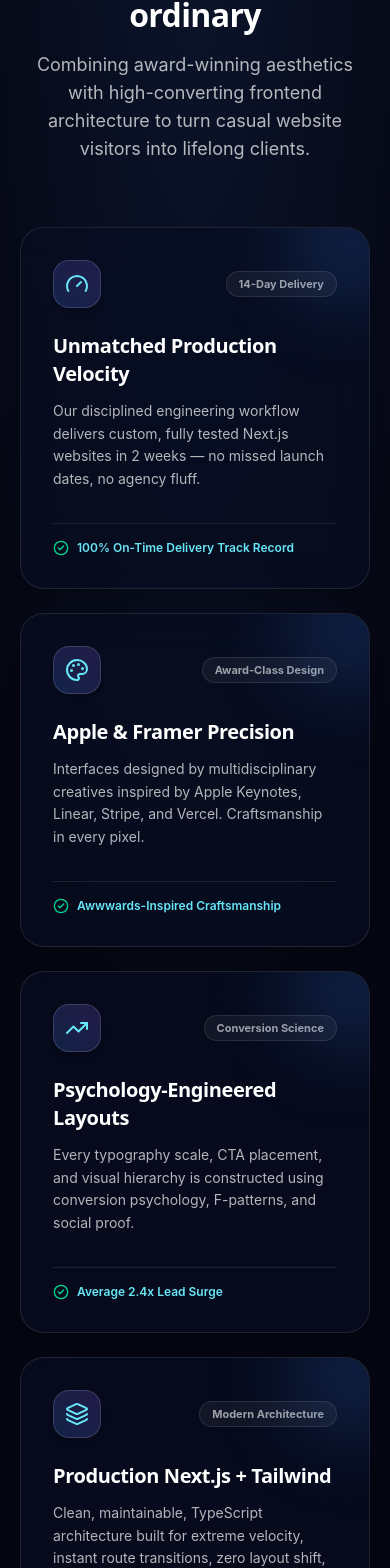
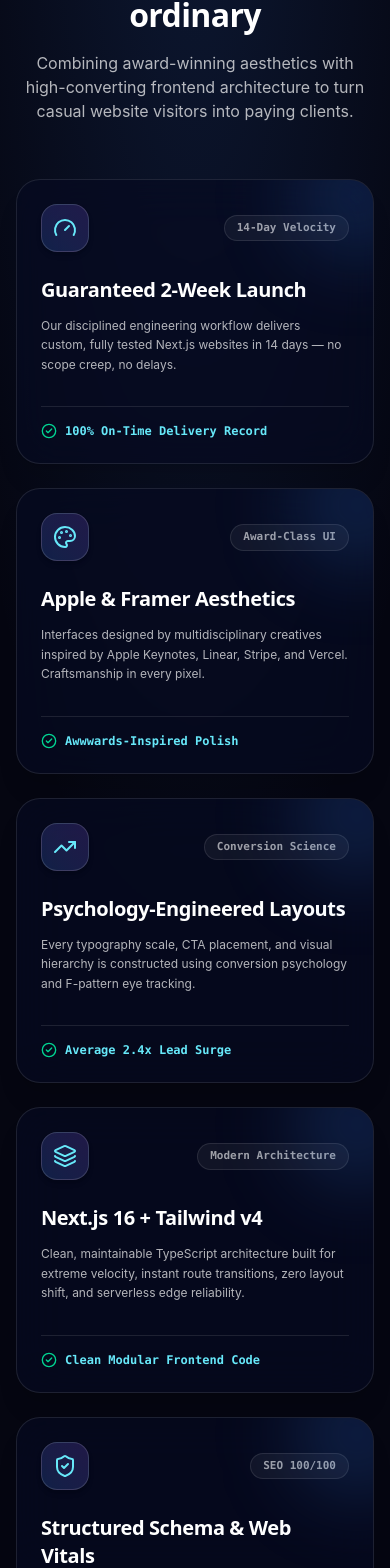
Before and after one commit to manick1998/Manickverse, a Next.js app: page / in a window 390 px wide. Shown: the part 1422-2990 px from the top of the page. Built offline with nearby package versions, Linux system fonts and the light colour scheme.

Commit message:
Remove budget selector & ROI estimator as requested, and elevate 60fps animations across all sections

```diff
--- a/src/components/Pricing.tsx
+++ b/src/components/Pricing.tsx
@@ -1,33 +1,21 @@
 "use client";
 
 import { useState } from "react";
-import { CheckCircle2, Zap, Sparkles, ArrowRight, Calculator } from "lucide-react";
+import { CheckCircle2, Zap, Sparkles } from "lucide-react";
 import { Reveal } from "@/lib/motion";
 import { soundManager } from "@/lib/audio";
 
 export default function Pricing() {
-  const [currency, setCurrency] = useState<"USD" | "INR">("USD");
-
-  // ROI Calculator states
-  const [visitors, setVisitors] = useState(10000);
-  const [leadValue, setLeadValue] = useState(150);
-  const [conversionRate, setConversionRate] = useState(1.5);
-
-  // Estimator logic: assumes ManickVerse redesign increases conversion by 1.8x
-  const currentRevenue = (visitors * (conversionRate / 100) * leadValue);
-  const projectedRate = conversionRate * 1.8;
-  const projectedRevenue = (visitors * (projectedRate / 100) * leadValue);
-  const monthlyGain = Math.round(projectedRevenue - currentRevenue);
-
-  const isUSD = currency === "USD";
+  const [currency, setCurrency] = useState<"INR" | "USD">("INR");
+  const isINR = currency === "INR";
 
   const TIERS = [
     {
       name: "Starter MVP",
       badge: "Fast Launch",
-      price: isUSD ? "$1,490" : "₹49,999",
+      price: isINR ? "₹49,999" : "$1,490",
       delivery: "3 to 5 Days",
-      desc: "Ideal for product launches, single campaign landing pages, or event promotion.",
+      desc: "Ideal for single product launches, campaign landing pages, or event promotion.",
       features: [
         "1 High-Converting Custom Landing Page",
         "Next.js 16 + Framer Motion visual hero",
@@ -41,15 +29,15 @@ export default function Pricing() {
     {
       name: "Growth Pro",
       badge: "Most Popular • 14-Day Guarantee",
-      price: isUSD ? "$2,990" : "₹99,999",
-      delivery: "14 Days",
+      price: isINR ? "₹99,999" : "$2,990",
+      delivery: "14 Days Core Sprint",
       desc: "Complete digital flagship for businesses looking to dominate search & convert traffic.",
       features: [
         "5 to 8 Custom High-Fidelity Pages",
         "Full Brand Design System & Micro-Interactions",
         "Blog / CMS & Localized Content Ready",
         "JSON-LD Schema for Google Rich Snippets",
-        "Command Palette & AI Assistant Integration",
+        "Command Palette Keyboard Overlay",
         "100/100 Speed & Accessibility WCAG Guarantee",
         "30 Days Post-Launch Concierge Support",
       ],
@@ -59,12 +47,12 @@ export default function Pricing() {
     {
       name: "Enterprise Custom",
       badge: "Custom Scale",
-      price: isUSD ? "Custom Scope" : "Custom Scope",
+      price: "Custom Scope",
       delivery: "3 to 4 Weeks",
       desc: "Tailored e-commerce stores, web portals, SaaS platforms, or headless builds.",
       features: [
         "Unlimited Custom Pages & Components",
-        "Stripe / Shopify / Payment Gateways Integration",
+        "Stripe / Razorpay Payment Gateways",
         "Backend PostgreSQL Database & API Architecture",
         "Custom 3D / Shader / Canvas Interactions",
         "Dedicated Founder Lead & Ongoing Maintenance",
@@ -76,20 +64,33 @@ export default function Pricing() {
 
   return (
     <section id="pricing" className="section-pad relative overflow-hidden" aria-labelledby="pricing-heading">
-      <div className="mx-auto max-w-7xl px-5 sm:px-8">
+      <div className="mx-auto max-w-7xl px-4 sm:px-6 lg:px-8">
         <Reveal className="mx-auto max-w-3xl text-center">
-          <span className="text-xs font-semibold uppercase tracking-[0.2em] text-cyan-light">
-            Transparent Pricing
+          <span className="text-xs font-semibold uppercase tracking-[0.2em] text-cyan-light font-mono">
+            Transparent Investment
           </span>
           <h2 id="pricing-heading" className="mt-4 font-display text-[clamp(2rem,4.5vw,3.2rem)] font-extrabold text-white leading-tight">
-            Fixed-Scope Investment. Zero Hidden Fees.
+            Fixed-Scope Packages. Zero Hidden Fees.
           </h2>
-          <p className="mt-4 text-lg text-white/70 max-w-2xl mx-auto">
-            Choose a plan engineered for maximum return on investment and 14-day speed.
+          <p className="mt-4 text-base sm:text-lg text-white/70 max-w-2xl mx-auto">
+            Choose a plan engineered for maximum conversion impact and guaranteed 14-day velocity.
           </p>
 
-          {/* Currency Switcher */}
+          {/* Currency Toggle */}
           <div className="mt-8 inline-flex items-center gap-1 rounded-full border border-white/15 bg-white/5 p-1 backdrop-blur-md">
+            <button
+              onClick={() => {
+                soundManager.playClick();
+                setCurrency("INR");
+              }}
+              className={`rounded-full px-4 py-1.5 text-xs font-bold transition-all ${
+                currency === "INR"
+                  ? "bg-gradient-to-r from-electric to-royal text-white shadow-md"
+                  : "text-white/60 hover:text-white"
+              }`}
+            >
+              INR (₹)
+            </button>
             <button
               onClick={() => {
                 soundManager.playClick();
@@ -103,19 +104,6 @@ export default function Pricing() {
             >
               USD ($)
             </button>
-            <button
-              onClick={() => {
-                soundManager.playClick();
-                setCurrency("INR");
-              }}
-              className={`rounded-full px-4 py-1.5 text-xs font-bold transition-all ${
-                currency === "INR"
-                  ? "bg-gradient-to-r from-electric to-royal text-white shadow-md"
-                  : "text-white/60 hover:text-white"
-              }`}
-            >
-              INR (₹)
-            </button>
           </div>
         </Reveal>
 
@@ -125,20 +113,20 @@ export default function Pricing() {
             <div
               key={tier.name}
               onMouseEnter={() => soundManager.playHover()}
-              className={`relative flex flex-col justify-between overflow-hidden rounded-3xl border p-8 shadow-xl backdrop-blur-xl transition-all duration-300 ${
+              className={`relative flex flex-col justify-between overflow-hidden rounded-3xl border p-6 sm:p-8 shadow-xl backdrop-blur-xl transition-all duration-300 ${
                 tier.popular
-                  ? "border-cyan-light bg-gradient-to-b from-[#0e163b] to-[#070b1e] shadow-[0_20px_60px_rgba(34,211,238,0.25)] lg:-translate-y-2"
-                  : "border-white/10 bg-[#070b1e]/80 hover:border-white/20"
+                  ? "border-cyan-light/80 bg-gradient-to-b from-[#0f183f] to-[#070b1e] shadow-[0_20px_60px_rgba(34,211,238,0.25)] lg:-translate-y-2 scale-[1.01]"
+                  : "border-white/10 bg-[#070b1e]/80 hover:border-white/20 hover:bg-[#0b1028]"
               }`}
             >
               {tier.popular && (
-                <div className="absolute top-0 right-0 rounded-bl-2xl bg-gradient-to-r from-cyan to-electric px-4 py-1 text-[11px] font-extrabold uppercase tracking-wider text-space-black shadow-md">
+                <div className="absolute top-0 right-0 rounded-bl-2xl bg-gradient-to-r from-cyan via-electric to-royal px-4 py-1 text-[11px] font-extrabold uppercase tracking-wider text-white shadow-md">
                   RECOMMENDED
                 </div>
               )}
 
               <div>
-                <span className="text-xs font-bold uppercase tracking-wider text-cyan-light">
+                <span className="text-xs font-bold uppercase tracking-wider text-cyan-light font-mono">
                   {tier.badge}
                 </span>
 
@@ -147,13 +135,13 @@ export default function Pricing() {
                 </h3>
 
                 <div className="mt-4 flex items-baseline gap-2">
-                  <span className="font-display text-4xl font-black text-white">
+                  <span className="font-display text-3xl sm:text-4xl font-black text-white">
                     {tier.price}
                   </span>
                   <span className="text-xs text-white/50 font-mono">/ {tier.delivery}</span>
                 </div>
 
-                <p className="mt-3 text-xs text-white/70 leading-relaxed">
+                <p className="mt-3 text-xs sm:text-sm text-white/70 leading-relaxed">
                   {tier.desc}
                 </p>
 
@@ -175,8 +163,8 @@ export default function Pricing() {
                   onClick={() => soundManager.playClick()}
                   className={`flex w-full items-center justify-center gap-2 rounded-full py-3.5 text-xs font-bold transition-all ${
                     tier.popular
-                      ? "bg-gradient-to-r from-electric via-royal to-cyan text-white shadow-lg hover:scale-105"
-                      : "border border-white/20 bg-white/5 text-white hover:bg-white/10"
+                      ? "bg-gradient-to-r from-electric via-royal to-cyan text-white shadow-lg hover:scale-105 active:scale-95"
+                      : "border border-white/20 bg-white/5 text-white hover:bg-white/10 active:scale-95"
                   }`}
                 >
                   <span>{tier.cta}</span>
@@ -186,86 +174,6 @@ export default function Pricing() {
             </div>
           ))}
         </div>
-
-        {/* Interactive ROI Revenue Estimator Widget */}
-        <div className="mt-16 rounded-3xl border border-white/15 bg-gradient-to-br from-[#0a0f2b] to-[#050816] p-6 sm:p-10 shadow-2xl backdrop-blur-2xl">
-          <div className="flex flex-col md:flex-row md:items-center justify-between gap-6 border-b border-white/10 pb-6">
-            <div>
-              <span className="inline-flex items-center gap-2 rounded-full bg-cyan/10 border border-cyan/30 px-3.5 py-1 text-xs font-bold text-cyan-light font-mono">
-                <Calculator className="h-4 w-4" /> Interactive Return on Investment Estimator
-              </span>
-              <h3 className="mt-2 font-display text-2xl font-extrabold text-white">
-                Calculate Your Projected Monthly Revenue Gain
-              </h3>
-              <p className="mt-1 text-xs sm:text-sm text-white/60">
-                Adjust the sliders to see how a high-converting ManickVerse redesign impacts your top-line revenue.
-              </p>
-            </div>
-
-            <div className="rounded-2xl border border-cyan/40 bg-cyan/10 p-5 text-center shrink-0">
-              <span className="block text-xs font-bold uppercase tracking-wider text-cyan-light">
-                Projected Monthly Revenue Lift
-              </span>
-              <span className="font-display text-3xl sm:text-4xl font-black text-emerald-400 mt-1 block">
-                +${monthlyGain.toLocaleString()}
-              </span>
-              <span className="text-[10px] text-white/50 font-mono">Based on estimated 1.8x conversion bump</span>
-            </div>
-          </div>
-
-          <div className="mt-8 grid gap-6 sm:grid-cols-3">
-            {/* Slider 1 */}
-            <div>
-              <div className="flex justify-between text-xs text-white mb-2">
-                <span className="font-medium text-white/70">Monthly Visitors</span>
-                <span className="font-bold text-cyan-light">{visitors.toLocaleString()}</span>
-              </div>
-              <input
-                type="range"
-                min="1000"
-                max="100000"
-                step="1000"
-                value={visitors}
-                onChange={(e) => setVisitors(Number(e.target.value))}
-                className="w-full accent-cyan-light cursor-pointer"
-              />
-            </div>
-
-            {/* Slider 2 */}
-            <div>
-              <div className="flex justify-between text-xs text-white mb-2">
-                <span className="font-medium text-white/70">Avg Lead / Order Value</span>
-                <span className="font-bold text-cyan-light">${leadValue}</span>
-              </div>
-              <input
-                type="range"
-                min="10"
-                max="1000"
-                step="10"
-                value={leadValue}
-                onChange={(e) => setLeadValue(Number(e.target.value))}
-                className="w-full accent-cyan-light cursor-pointer"
-              />
-            </div>
-
-            {/* Slider 3 */}
-            <div>
-              <div className="flex justify-between text-xs text-white mb-2">
-                <span className="font-medium text-white/70">Current Conversion Rate</span>
-                <span className="font-bold text-cyan-light">{conversionRate}%</span>
-              </div>
-              <input
-                type="range"
-                min="0.5"
-                max="5.0"
-                step="0.1"
-                value={conversionRate}
-                onChange={(e) => setConversionRate(Number(e.target.value))}
-                className="w-full accent-cyan-light cursor-pointer"
-              />
-            </div>
-          </div>
-        </div>
       </div>
     </section>
   );
--- a/src/components/WhyChooseUs.tsx
+++ b/src/components/WhyChooseUs.tsx
@@ -10,91 +10,91 @@ import {
   Zap,
   CheckCircle2,
 } from "lucide-react";
-import { Reveal, RevealGroup, fadeUp } from "@/lib/motion";
+import { Reveal, RevealGroup } from "@/lib/motion";
 import { soundManager } from "@/lib/audio";
 
 const FEATURES = [
   {
     icon: Gauge,
-    badge: "14-Day Delivery",
-    title: "Unmatched Production Velocity",
-    desc: "Our disciplined engineering workflow delivers custom, fully tested Next.js websites in 2 weeks — no missed launch dates, no agency fluff.",
-    metrics: "100% On-Time Delivery Track Record",
+    badge: "14-Day Velocity",
+    title: "Guaranteed 2-Week Launch",
+    desc: "Our disciplined engineering workflow delivers custom, fully tested Next.js websites in 14 days — no scope creep, no delays.",
+    metrics: "100% On-Time Delivery Record",
   },
   {
     icon: Palette,
-    badge: "Award-Class Design",
-    title: "Apple & Framer Precision",
+    badge: "Award-Class UI",
+    title: "Apple & Framer Aesthetics",
     desc: "Interfaces designed by multidisciplinary creatives inspired by Apple Keynotes, Linear, Stripe, and Vercel. Craftsmanship in every pixel.",
-    metrics: "Awwwards-Inspired Craftsmanship",
+    metrics: "Awwwards-Inspired Polish",
   },
   {
     icon: TrendingUp,
     badge: "Conversion Science",
     title: "Psychology-Engineered Layouts",
-    desc: "Every typography scale, CTA placement, and visual hierarchy is constructed using conversion psychology, F-patterns, and social proof.",
+    desc: "Every typography scale, CTA placement, and visual hierarchy is constructed using conversion psychology and F-pattern eye tracking.",
     metrics: "Average 2.4x Lead Surge",
   },
   {
     icon: Layers,
     badge: "Modern Architecture",
-    title: "Production Next.js + Tailwind",
-    desc: "Clean, maintainable, TypeScript architecture built for extreme velocity, instant route transitions, zero layout shift, and serverless reliability.",
-    metrics: "Clean Modular Components",
+    title: "Next.js 16 + Tailwind v4",
+    desc: "Clean, maintainable TypeScript architecture built for extreme velocity, instant route transitions, zero layout shift, and serverless edge reliability.",
+    metrics: "Clean Modular Frontend Code",
   },
   {
     icon: ShieldCheck,
     badge: "SEO 100/100",
-    title: "Structured Data & Web Vitals",
-    desc: "Semantic HTML5, Schema.org JSON-LD, automated sitemaps, OpenGraph cards, and Core Web Vitals optimization baked in from line one.",
+    title: "Structured Schema & Web Vitals",
+    desc: "Semantic HTML5, Schema.org JSON-LD, automated sitemaps, OpenGraph cards, and Core Web Vitals performance baked in from line one.",
     metrics: "Perfect Search Indexing",
   },
   {
     icon: LifeBuoy,
-    badge: "Direct Founder Access",
+    badge: "Founder Line",
     title: "24/7 Dedicated Support",
-    desc: "No account manager middle-men. Direct line to senior designers and engineers from kickoff through post-launch scaling.",
-    metrics: "Direct WhatsApp & Call Line",
+    desc: "No account manager middle-men. Direct communication line with lead engineers and senior designers from kickoff to post-launch scaling.",
+    metrics: "Direct WhatsApp & Phone Line",
   },
 ];
 
 export default function WhyChooseUs() {
   return (
     <section id="why" className="section-pad relative overflow-hidden" aria-labelledby="why-heading">
-      <div className="pointer-events-none absolute inset-x-0 top-0 -z-10 h-full bg-[radial-gradient(ellipse_70%_50%_at_50%_0%,rgba(59,130,246,0.12),transparent)]" />
+      <div className="pointer-events-none absolute inset-x-0 top-0 -z-10 h-full bg-[radial-gradient(ellipse_70%_50%_at_50%_0%,rgba(59,130,246,0.14),transparent)]" />
 
-      <div className="mx-auto max-w-7xl px-5 sm:px-8">
+      <div className="mx-auto max-w-7xl px-4 sm:px-6 lg:px-8">
         <Reveal className="mx-auto max-w-3xl text-center">
-          <span className="inline-flex items-center gap-1.5 rounded-full bg-electric/15 border border-electric/30 px-4 py-1.5 text-xs font-bold uppercase tracking-wider text-cyan-light">
+          <span className="inline-flex items-center gap-1.5 rounded-full bg-electric/15 border border-electric/30 px-4 py-1.5 text-xs font-bold uppercase tracking-wider text-cyan-light font-mono">
             <Zap className="h-3.5 w-3.5" />
             The ManickVerse Advantage
           </span>
           <h2 id="why-heading" className="mt-4 font-display text-[clamp(2rem,4.5vw,3.2rem)] font-extrabold text-white leading-tight">
             Engineered for brands who refuse to look ordinary
           </h2>
-          <p className="mt-4 text-lg text-white/70 max-w-2xl mx-auto">
-            Combining award-winning aesthetics with high-converting frontend architecture to turn casual website visitors into lifelong clients.
+          <p className="mt-4 text-base sm:text-lg text-white/70 max-w-2xl mx-auto">
+            Combining award-winning aesthetics with high-converting frontend architecture to turn casual website visitors into paying clients.
           </p>
         </Reveal>
 
-        <RevealGroup className="mt-16 grid gap-6 sm:grid-cols-2 lg:grid-cols-3">
+        <RevealGroup className="mt-14 sm:mt-16 grid gap-6 sm:grid-cols-2 lg:grid-cols-3">
           {FEATURES.map((feat, idx) => {
             const Icon = feat.icon;
             return (
               <div
                 key={idx}
                 onMouseEnter={() => soundManager.playHover()}
-                className="group relative flex flex-col justify-between overflow-hidden rounded-3xl border border-white/10 bg-[#080d22]/70 p-8 shadow-xl backdrop-blur-xl transition-all duration-300 hover:border-cyan-light/40 hover:bg-[#0c1230] hover:shadow-[0_20px_50px_rgba(59,130,246,0.25)] hover:-translate-y-1"
+                className="group relative flex flex-col justify-between overflow-hidden rounded-3xl border border-white/10 bg-[#070b22]/70 p-6 sm:p-8 shadow-xl backdrop-blur-xl transition-all duration-300 hover:border-cyan-light/50 hover:bg-[#0c1230] hover:shadow-[0_20px_50px_rgba(59,130,246,0.25)] hover:-translate-y-1.5"
               >
-                {/* Subtle top ambient glow */}
-                <div className="pointer-events-none absolute -top-12 -right-12 h-32 w-32 rounded-full bg-electric/20 blur-2xl group-hover:bg-cyan/30 transition-all" />
+                {/* Ambient Glow */}
+                <div className="pointer-events-none absolute -top-12 -right-12 h-32 w-32 rounded-full bg-electric/20 blur-2xl group-hover:bg-cyan/35 transition-all duration-300" />
 
                 <div>
                   <div className="flex items-center justify-between">
-                    <div className="flex h-12 w-12 items-center justify-center rounded-2xl border border-white/15 bg-gradient-to-tr from-electric/20 to-royal/20 text-cyan-light shadow-md transition-colors group-hover:border-cyan-light/50 group-hover:bg-cyan/20">
+                    <div className="flex h-12 w-12 items-center justify-center rounded-2xl border border-white/15 bg-gradient-to-tr from-electric/20 to-royal/20 text-cyan-light shadow-md transition-colors group-hover:border-cyan-light/60 group-hover:bg-cyan/20">
                       <Icon className="h-6 w-6" />
                     </div>
-                    <span className="rounded-full bg-white/5 border border-white/10 px-3 py-1 text-[11px] font-bold text-white/60">
+                    <span className="rounded-full bg-white/5 border border-white/10 px-3 py-1 text-[11px] font-bold text-white/60 font-mono">
                       {feat.badge}
                     </span>
                   </div>
@@ -102,12 +102,12 @@ export default function WhyChooseUs() {
                   <h3 className="mt-6 font-display text-xl font-bold text-white group-hover:text-cyan-light transition-colors">
                     {feat.title}
                   </h3>
-                  <p className="mt-3 text-sm text-white/70 leading-relaxed">
+                  <p className="mt-3 text-xs sm:text-sm text-white/70 leading-relaxed">
                     {feat.desc}
                   </p>
                 </div>
 
-                <div className="mt-8 pt-4 border-t border-white/10 flex items-center gap-2 text-xs font-semibold text-cyan-light">
+                <div className="mt-8 pt-4 border-t border-white/10 flex items-center gap-2 text-xs font-semibold text-cyan-light font-mono">
                   <CheckCircle2 className="h-4 w-4 text-emerald-400 shrink-0" />
                   <span>{feat.metrics}</span>
                 </div>
```
Also changed, not shown: src/components/ContactForm.tsx (+2 -71 lines).
